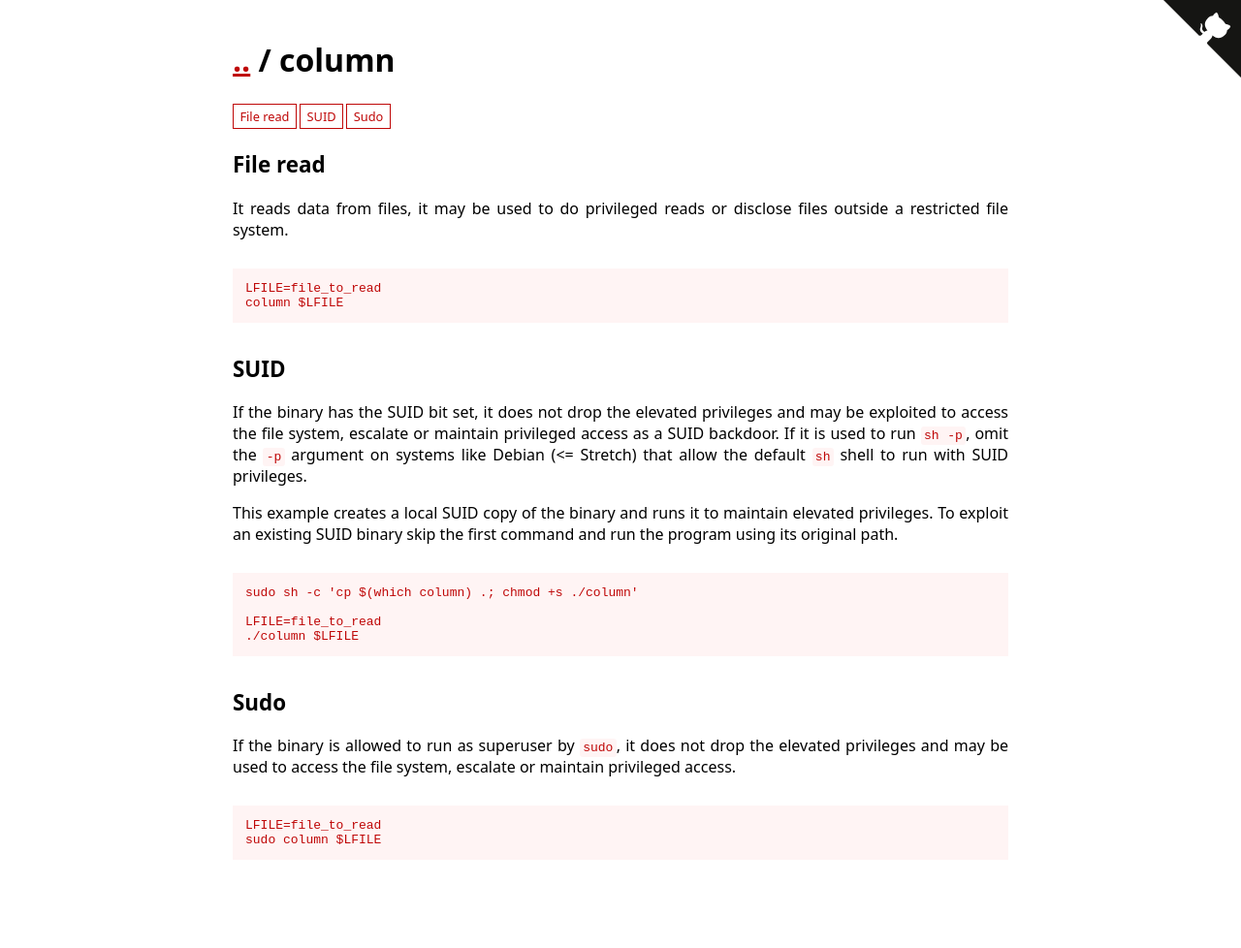
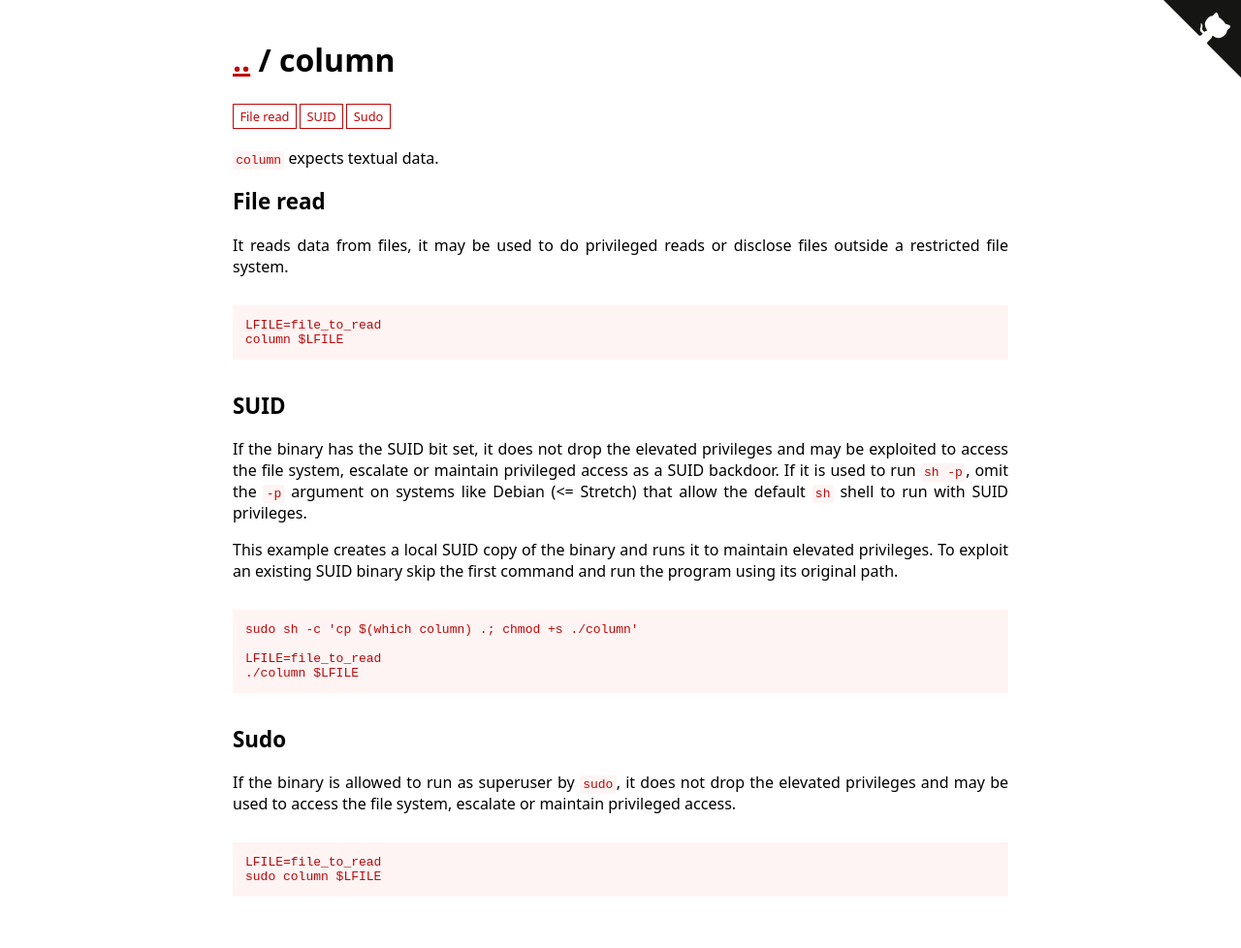
Before and after one commit to GTFOBins/GTFOBins.github.io, a Jekyll site: the page built from _gtfobins/column.md, in a window 1280 px wide. Shown: the whole page at 97% size. Built offline with Jekyll 4.4.1, drawn with Linux system fonts in a browser that asks for light colours; before the commit the page ends 940 px from its top, so only the background shows below that.

Commit message:
Add note about column

```diff
--- a/_gtfobins/column.md
+++ b/_gtfobins/column.md
@@ -1,4 +1,6 @@
 ---
+description: |
+  `column` expects textual data.
 functions:
   file-read:
     - code: |
```
